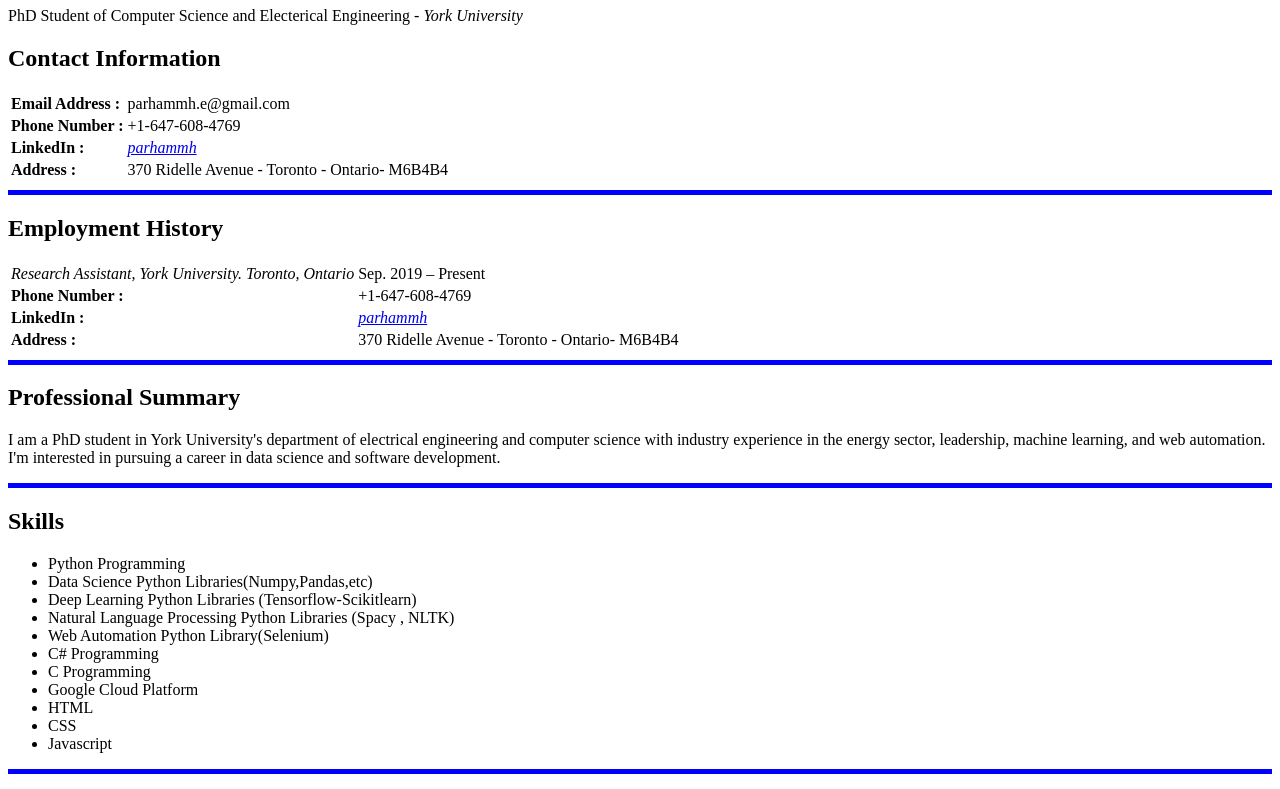
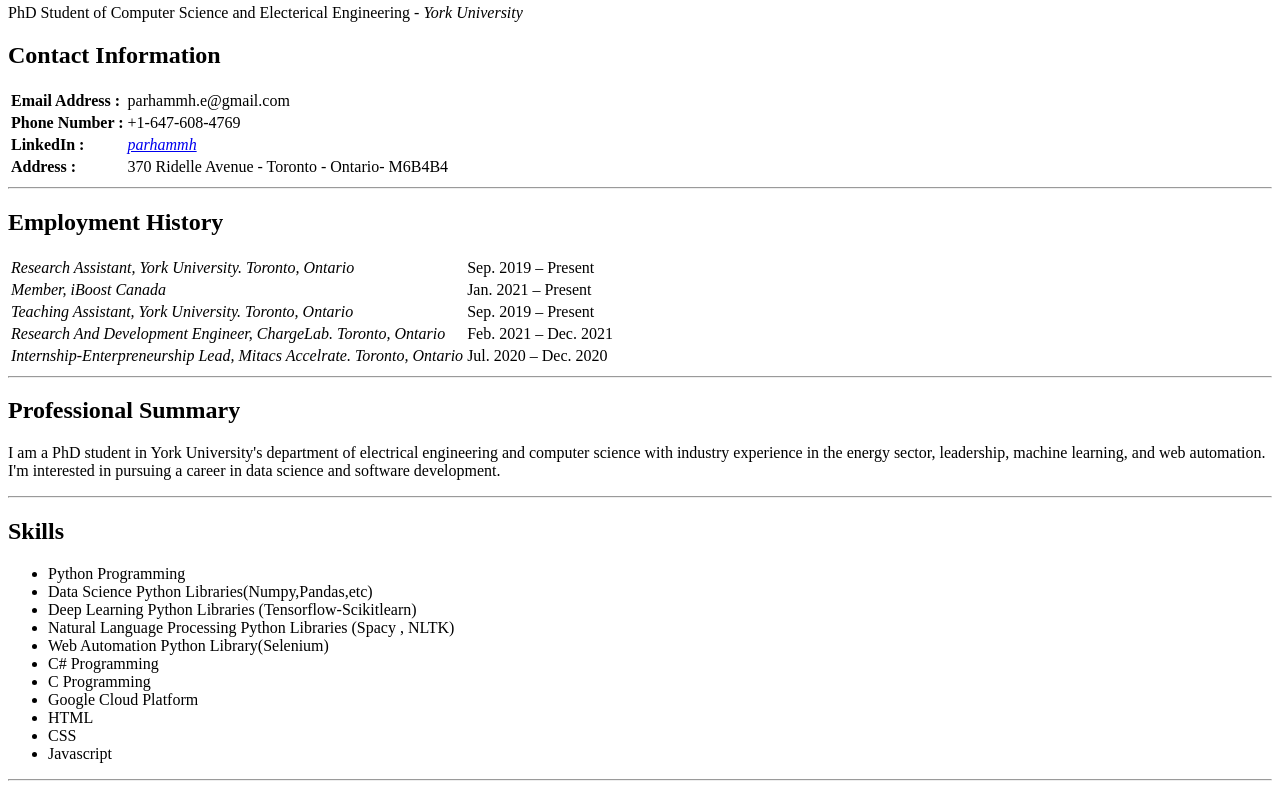
Before and after one commit to parhammhe/parhammhe, a plain HTML site: page index.html in a window 1280 px wide. Shown: the part 398-1187 px from the top of the page. Drawn offline with Linux system fonts and the light colour scheme.

Commit message:
Update Style

```diff
--- a/index.html
+++ b/index.html
@@ -4,10 +4,14 @@
 <head>
   <meta charset="utf-8">
   <title>Parham's Personal Site</title>
+  <!--External CSS we can add it to all of our webpages -->
+<link rel="stylesheet" href="css/styles.css">
 </head>
+<!--Internal CSS: height can be used for any element  -->
 
 <body>
-  <hr size="5" color="blue">
+  <!--Inline CSS:style="background-color:#06113C;"-->
+  <hr>
   <img src="https://media-exp1.licdn.com/dms/image/C4E03AQFxseCZXm_Q3Q/profile-displayphoto-shrink_200_200/0/1650979021735?e=1657152000&v=beta&t=lACZxNJ4eeV6qok3fsm40simdeK2g3q4koKK4_zmhpo" alt="Parham profile picture" />
   <h1>Parham Mohammadi</h1>
   <p>PhD Student of Computer Science and Electerical Engineering - <em>York University</em>
@@ -20,7 +24,8 @@
       <!--Table row-->
       <td>
         <!--Table element-->
-<strong>Email Address :</strong></td>
+        <strong>Email Address :</strong>
+      </td>
       <!--Bold-->
       <td>parhammh.e@gmail.com</td>
     </tr>
@@ -41,7 +46,7 @@
         M6B4B4</td>
     </tr>
   </table>
-  <hr size="5" color="blue">
+  <hr>
   <h2>Employment History</h2>
   <table>
     <!--Table-->
@@ -49,35 +54,40 @@
       <!--Table row-->
       <td>
         <!--Table element-->
-<em>Research Assistant, York University. Toronto, Ontario</em></td>
+        <em>Research Assistant, York University. Toronto, Ontario</em>
+      </td>
       <!--Bold-->
       <td>Sep. 2019 – Present</td>
     </tr>
     <tr>
-      <td><strong>Phone Number :</strong></td>
+      <td><em>Member, iBoost Canada</em></td>
       <!--Bold-->
-      <td>+1-647-608-4769</td>
+      <td>Jan. 2021 – Present</td>
     </tr>
     <tr>
-      <td><strong>LinkedIn :</strong></td>
+      <td><em>Teaching Assistant, York University. Toronto, Ontario</em></td>
       <!--Bold-->
-      <td><a href="https://www.linkedin.com/in/parhammh/"><em>parhammh</em></a></td>
+      <td>Sep. 2019 – Present</td>
     </tr>
     <tr>
-      <td><strong>Address :</strong></td>
+      <td><em>Research And Development Engineer, ChargeLab. Toronto, Ontario</em></td>
       <!--Bold-->
-      <td>370 Ridelle Avenue - Toronto - Ontario-
-        M6B4B4</td>
+      <td>Feb. 2021 – Dec. 2021</td>
+    </tr>
+    <tr>
+      <td><em>Internship-Enterpreneurship Lead, Mitacs Accelrate. Toronto, Ontario</em></td>
+      <!--Bold-->
+      <td>Jul. 2020 – Dec. 2020</td>
     </tr>
   </table>
 
 
-  <hr size="5" color="blue">
+  <hr>
   <h2>Professional Summary</h2>
   <p>I am a PhD student in York University's department of electrical engineering and
     computer science with industry experience in the energy sector, leadership, machine
     learning, and web automation. I'm interested in pursuing a career in data science and software development.</p>
-  <hr size="5" color="blue">
+  <hr>
   <h2>Skills</h2>
   <ul>
     <!--LIst-->
@@ -94,7 +104,7 @@
     <li> Javascript</li>
   </ul>
 
-  <hr size="5" color="blue">
+  <hr>
 
 </body>
 
```
